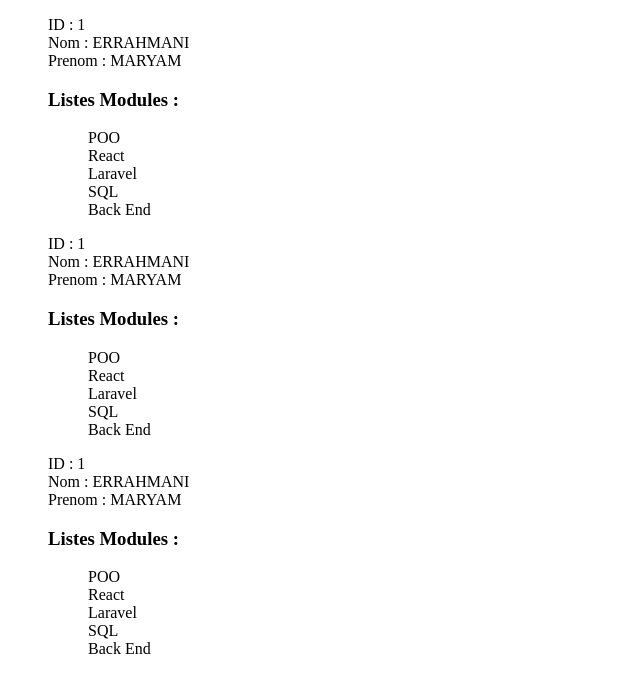
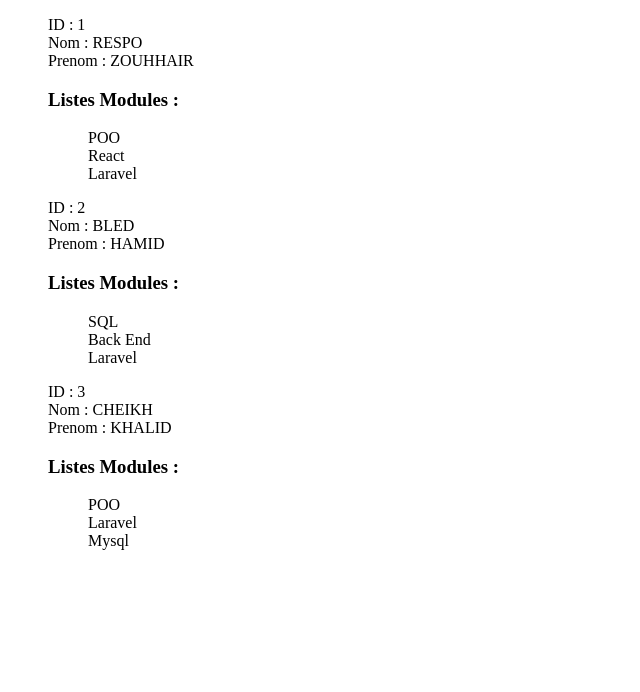
Before and after one commit to YoussefBenlarbi/First-React-App, a React (Create React App) app: page / in a window 1280 px wide. Shown: the top 692 px of the page, without its empty margins (0-640 px from the left). Built offline with nearby package versions, Linux system fonts and the light colour scheme.

Commit message:
props mathode Dynamique

```diff
--- a/src/components/App.js
+++ b/src/components/App.js
@@ -26,12 +26,14 @@
 //       <Footer/> */}
 
 function App() {
+	const modules1 = ['POO', 'React', 'Laravel'] ;
+	const modules2 = ['SQL', 'Back End' , 'Laravel'] ;
+	const modules3 = ['POO', 'Laravel','Mysql'] ;
 	return (
 		<React.Fragment>
-		<Stagiaire/>
-		<Stagiaire/>
-		<Stagiaire/>
-
+		<Stagiaire id="1" prenom="Zouhhair"  nom="respo" modules={modules1} />
+		<Stagiaire id="2" prenom="HAMID"  nom="BLED" modules={modules2}/>
+		<Stagiaire id="3" prenom="KHALID"  nom="CHEIKH" modules={modules3}/>
 		</React.Fragment>
 	);
 }
--- a/src/components/Stagiaire.js
+++ b/src/components/Stagiaire.js
@@ -1,22 +1,18 @@
-function Stagiaire() {
-	const id = 1;
-	const nom = 'Errahmani';
-	const prenom = 'maryam';
-	const modules = ['POO', 'React', 'Laravel', 'SQL', 'Back End'];
+function Stagiaire(props) {
 	return (
 		<ul>
-			<li>ID : {id}</li>
-			<li>Nom : {nom.toUpperCase()}</li>
-			<li>Prenom : {prenom.toUpperCase()}</li>
+			<li>ID : {props.id}</li>
+			<li>Nom : {props.nom.toUpperCase()}</li>
+			<li>Prenom : {props.prenom.toUpperCase()}</li>
 			<li>
 				<h3>Listes Modules : </h3>
 				<ul>
 					{/* {modules.map(function (element) {
 						return <li>{element}</li>;
 					})} */}
-					{modules.map((element) =>
-						<li>{element}</li>
-					)}
+					{props.modules.map((element, index) => (
+						<li key={index}>{element} </li>
+					))}
 				</ul>
 			</li>
 		</ul>
```
